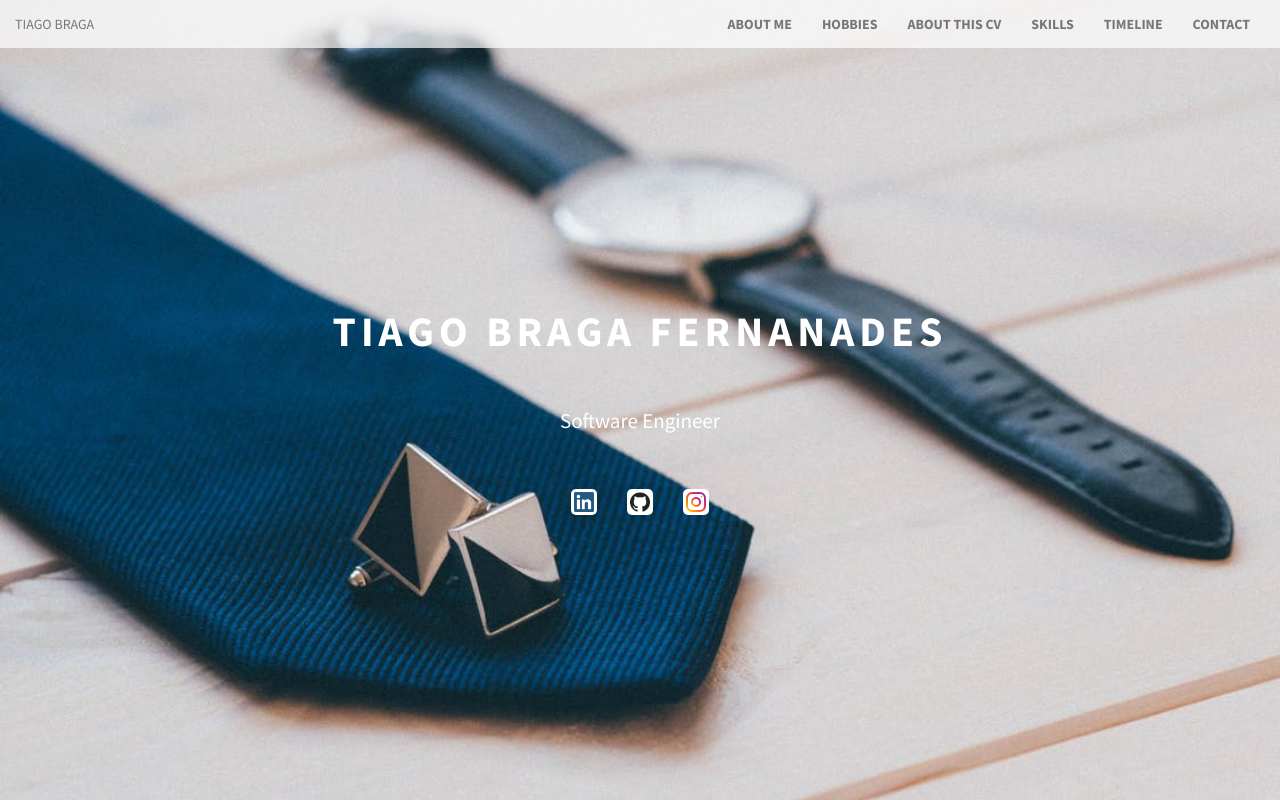
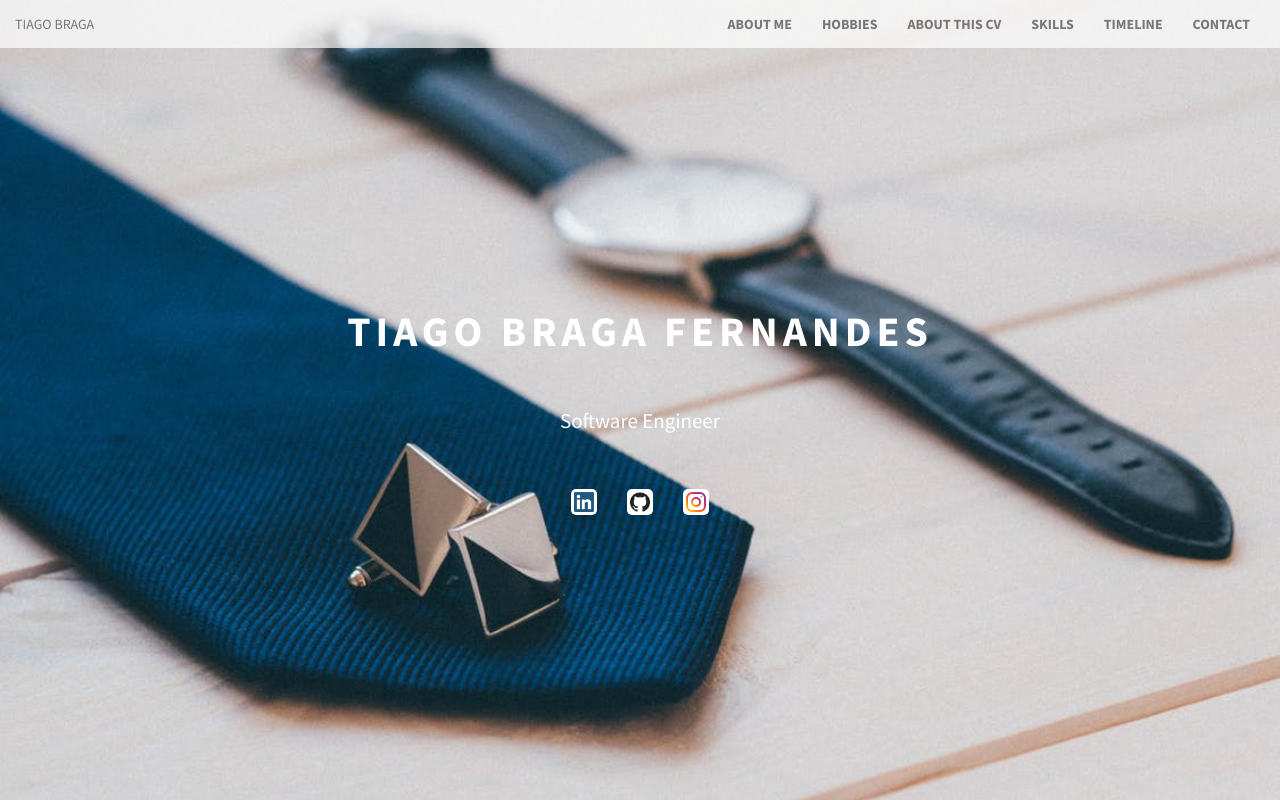
Before and after one commit to tbragaf/cv, a React (Create React App) app: page / in a window 1280 px wide. Shown: the top 800 px of the page. Built offline with nearby package versions, Linux system fonts and the light colour scheme.

Commit message:
Fix typo

```diff
--- a/src/app/Main.tsx
+++ b/src/app/Main.tsx
@@ -43,7 +43,7 @@ export const Main = () => {
     return (
         <div className="main-page">
             <Header className="header" name="Tiago Braga" navigationItems={navigationItems} />
-            <Section id="welcome" className="section" title="Tiago Braga Fernanades" subtitle="Software Engineer" isLineVisible={false}>
+            <Section id="welcome" className="section" title="Tiago Braga Fernandes" subtitle="Software Engineer" isLineVisible={false}>
                 <div className="welcome">
                     <a href="https://pt.linkedin.com/in/tbragaf" className="linkedin">
                         <div hidden>linkedin</div>
```
